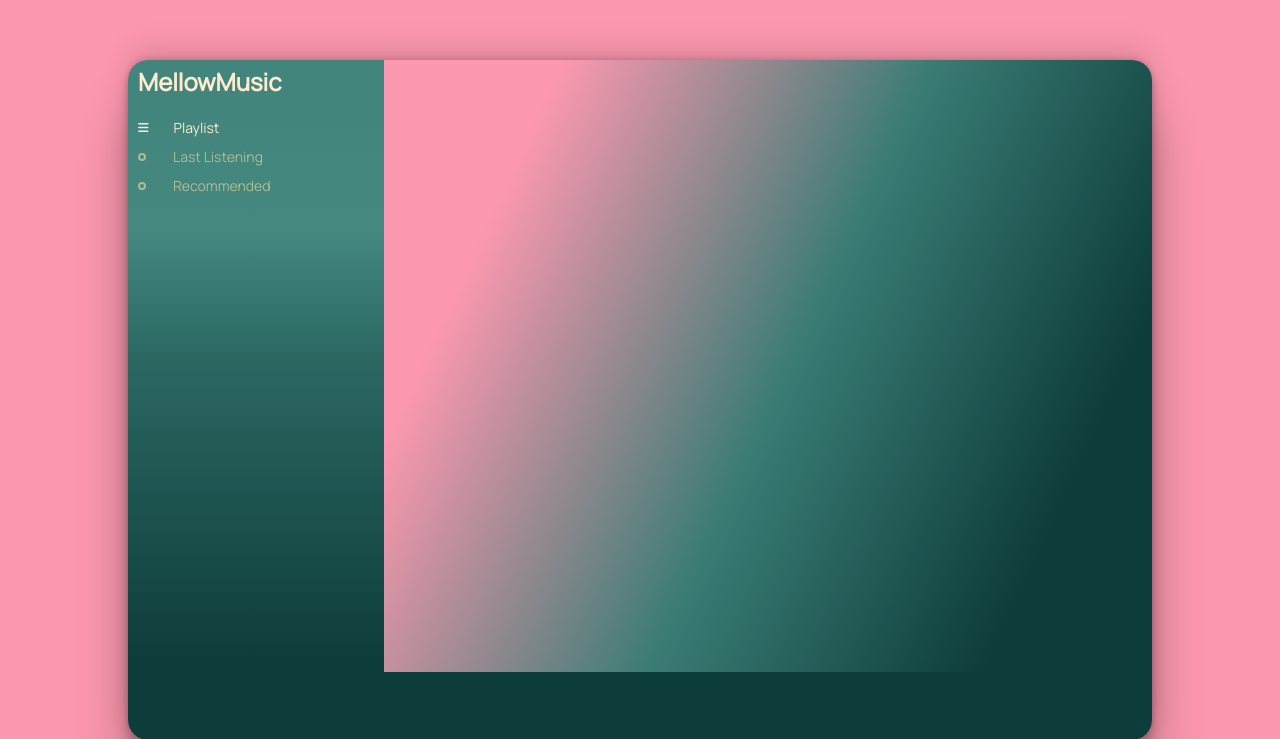
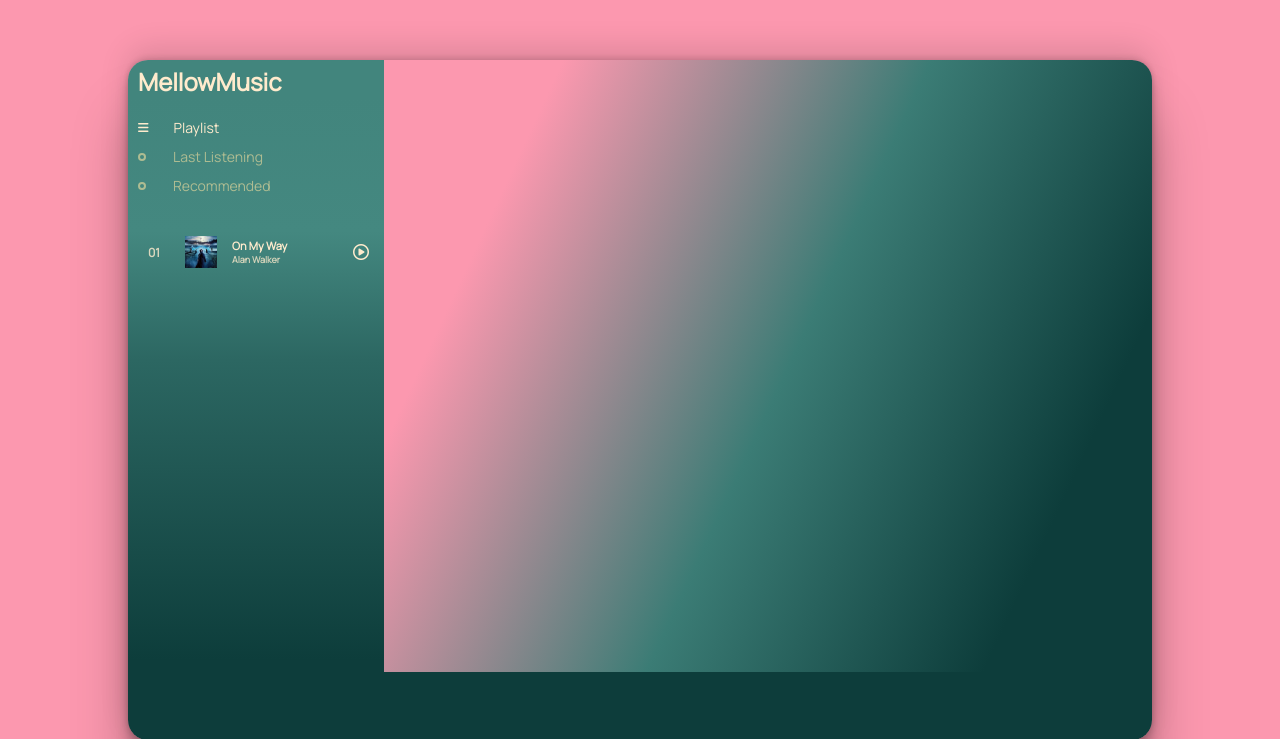
Before and after one commit to Drahel/Music-Website, a PHP site: page /pages/main.html in a window 1280 px wide. Shown: the top 739 px of the page. Run offline with PHP 8.4, Linux system fonts and the light colour scheme.

Commit message:
Отображение песни в плейлисте + Анимация
Сверстал отображение песни в плейлисте с анимацией при наведении

```diff
--- a/pages/main.html
+++ b/pages/main.html
@@ -23,6 +23,16 @@
         <h4><span></span><i style="font-size: 10px;" class="fa-solid fa-music"></i> Last Listening</h4>
         <h4><span></span><i style="font-size: 10px;" class="fa-solid fa-music"></i> Recommended</h4>
       </div>
+      <div class="menu-song">
+        <li class="songItem">
+          <span>01</span>
+          <img src="../resources/covers/Alan Walker - On My Way.png" alt="error">
+          <h5>On My Way<br>
+              <div class="subtitle">Alan Walker</div>
+          </h5>
+          <i class="fa-regular fa-circle-play" id="1"></i>
+        </li>
+      </div>
     </div>
     <div class="song-side"></div>
     <div class="master-play"></div>
--- a/styles/main.css
+++ b/styles/main.css
@@ -107,3 +107,57 @@ header{
     display: flex;
     margin-right: 25px;
 }
+
+.menu-song{
+    width: 100%;
+    height: 300px;
+    /* border: 1px solid white; */
+    margin-top: 26px;
+}
+
+.menu-song li{
+   list-style-type: none;
+   position: relative;
+   padding: 5px 0px 5px 20px;
+   display: flex;
+   align-items: center;
+   margin-bottom: 10px;
+   cursor: pointer;
+   transition: .3s linear;
+   color: blanchedalmond;
+}
+
+.menu-song li:hover{
+    background-color: rgb(252,152,175);
+}
+
+.menu-song li span{
+    font-size: 12px;
+    font-weight: 600;
+    color: rgba(255, 235, 205, 0.808);
+}
+
+.menu-song li img{
+   width: 32px;
+   height: 32px;
+   margin-left: 25px;
+}
+
+.menu-song li h5{
+    font-size: 11px;
+    margin-left: 15px;
+    width: 100px;
+    overflow: hidden;
+    text-overflow: ellipsis;
+    white-space: nowrap;
+}
+
+.menu-song li h5 .subtitle{
+    font-size: 9px;
+    color: rgba(255, 235, 205, 0.758);
+}
+
+.menu-song li .fa-regular{
+    position: absolute;
+    right: 15px;
+}
```
Also changed, not shown: resources/covers/Alan Walker - Faded.jpg (added), resources/covers/Alan Walker - On My Way.png (added).
